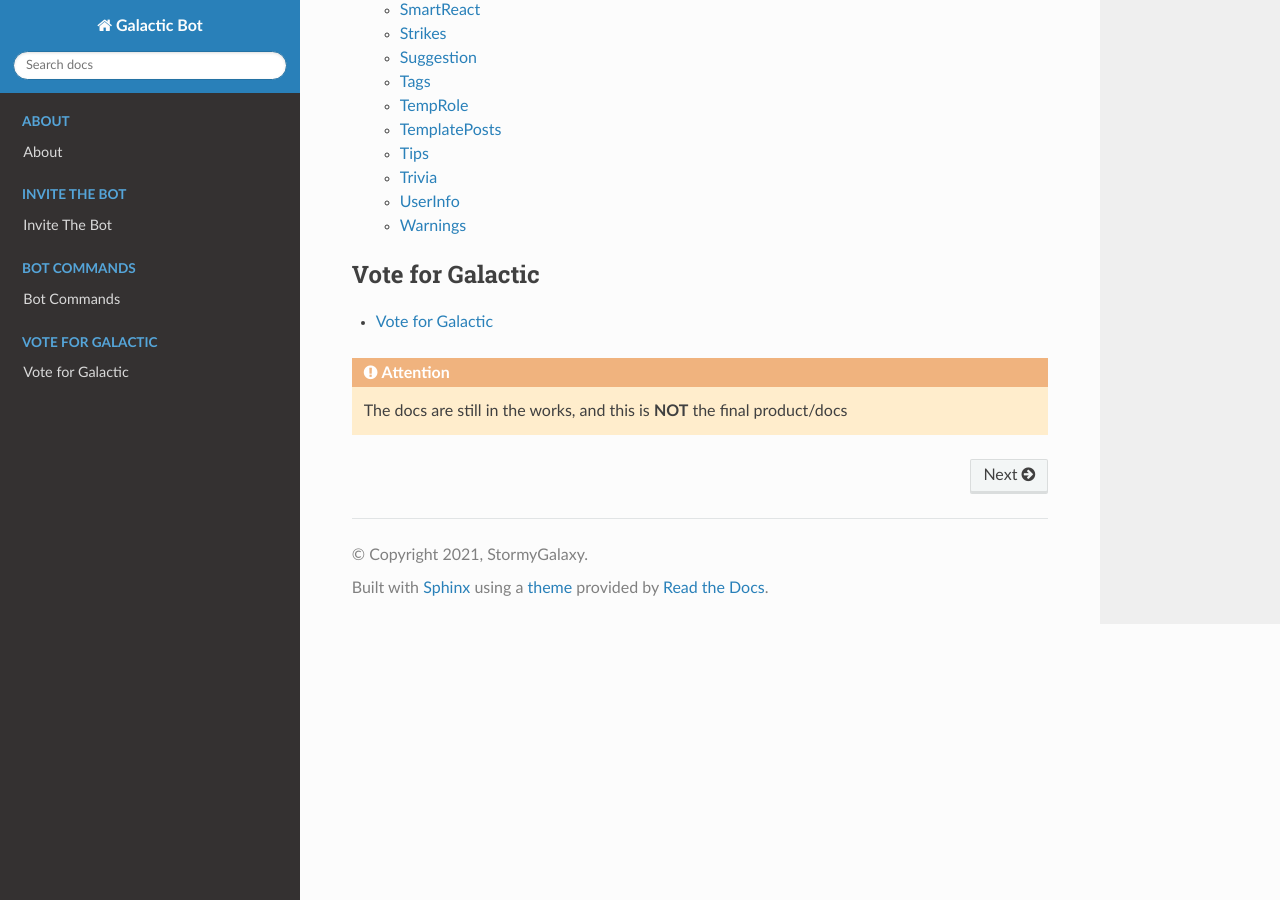
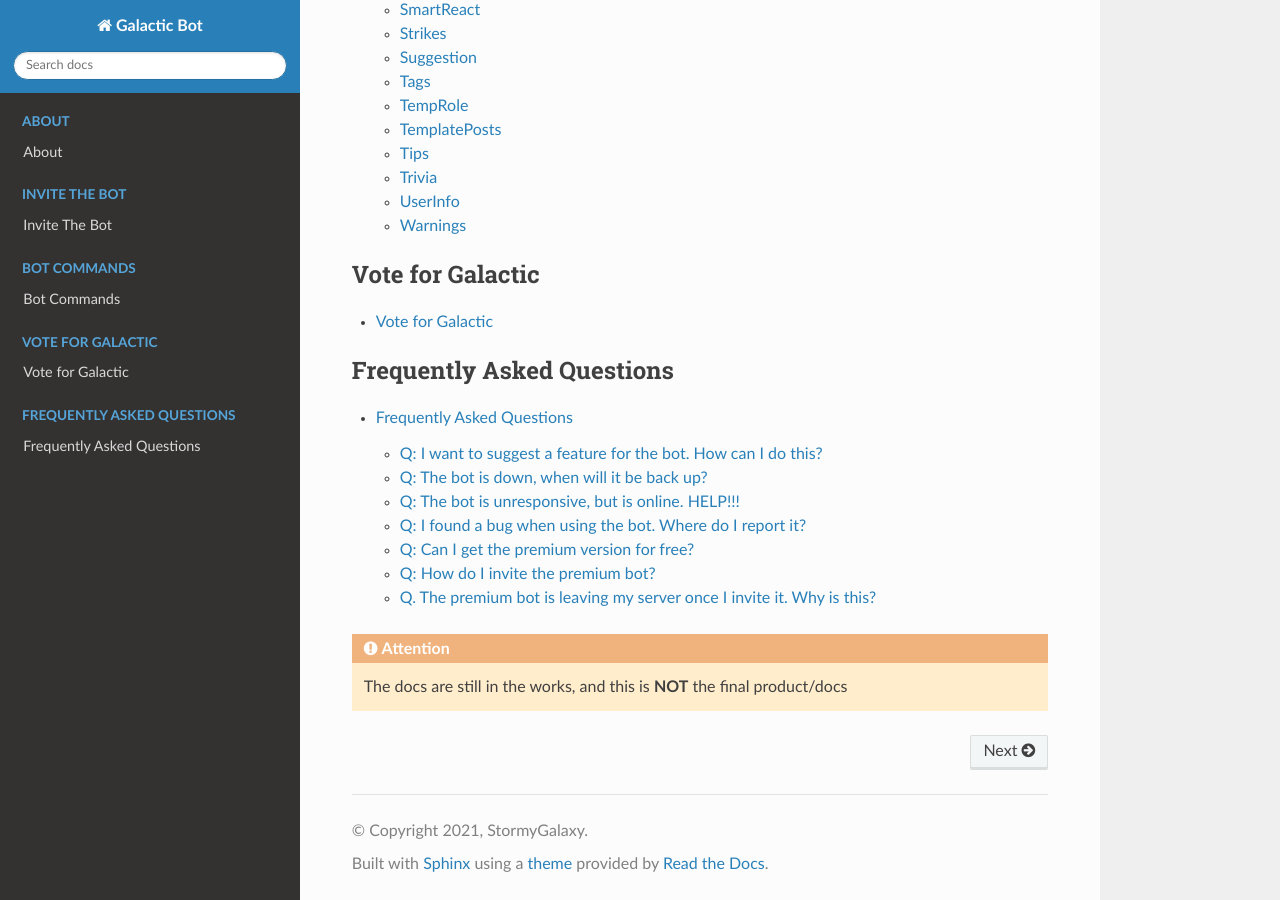
Before and after one commit to StormyGalaxy/Galactic-Bot, a Sphinx documentation site: the page built from docs/index.rst, in a window 1280 px wide and 900 px high, scrolled down 1794 px. Built offline with Sphinx 7.4.7 and the Read the Docs theme 2.0.0, drawn with Linux system fonts in a browser that asks for light colours.

Commit message:
Update index.rst

```diff
--- a/docs/index.rst
+++ b/docs/index.rst
@@ -46,4 +46,12 @@ Welcome to the Galactic Bot Wiki!
 
    vote
 
+.. toctree::
+   :maxdepth: 2
+   :caption: Frequently Asked Questions
+
+   FAQ
+
+
+
 .. attention:: The docs are still in the works, and this is **NOT** the final product/docs
```
